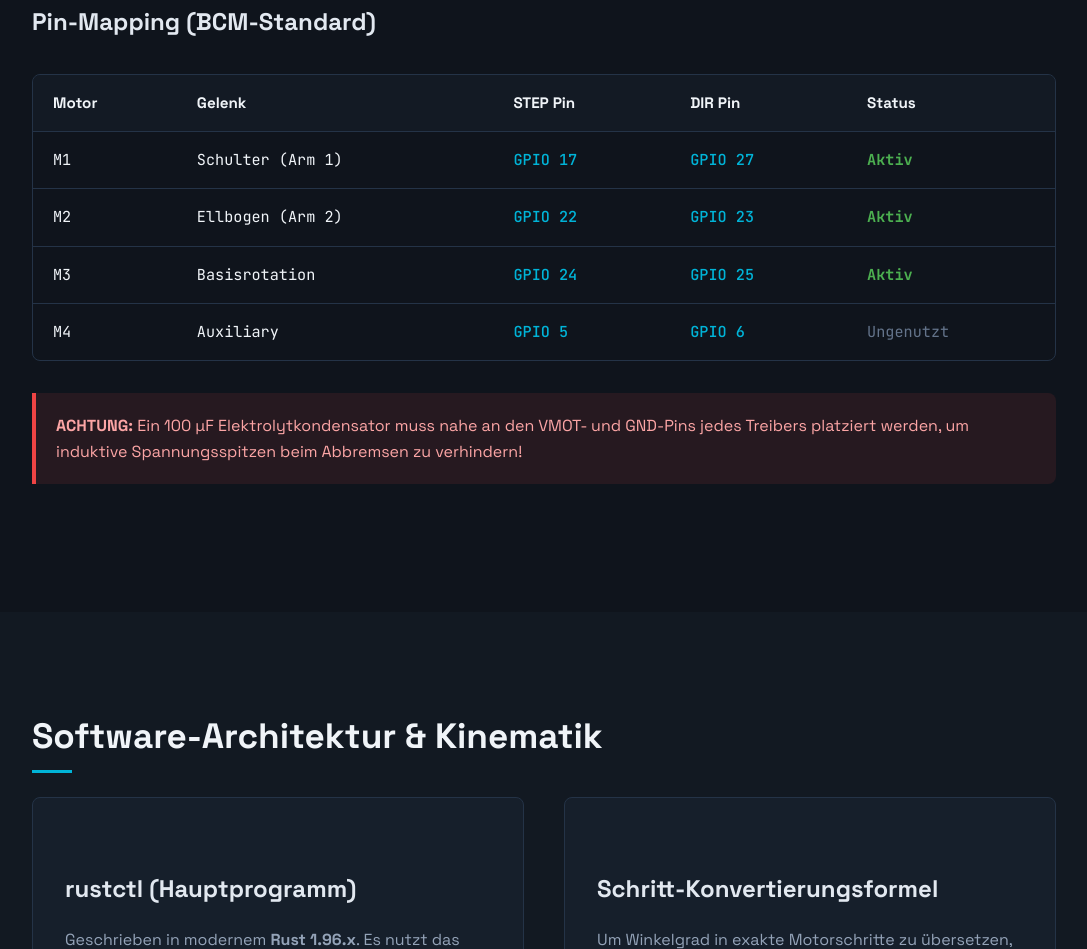
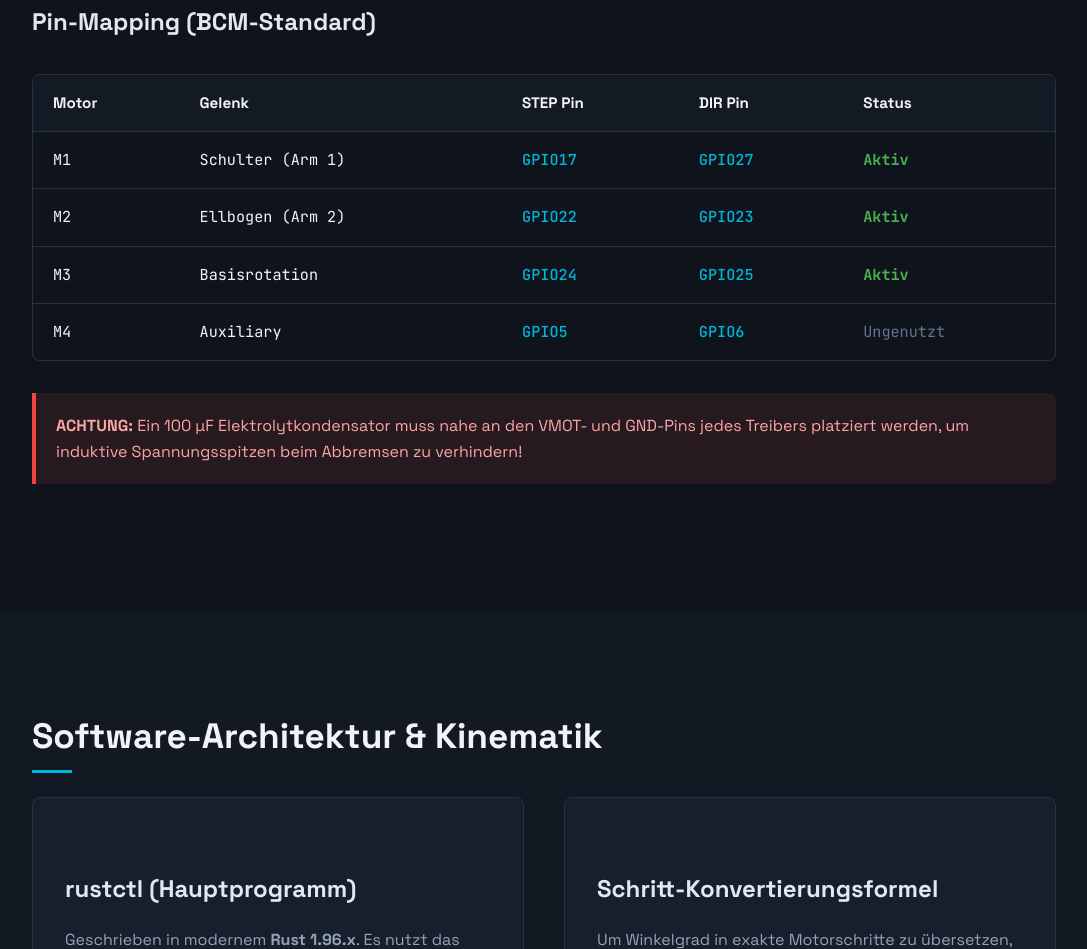
Before and after one commit to LucaGurr/robosite, a plain HTML site: page index.html in a window 1280 px wide. Shown: the part 2587-3536 px from the top of the page, without its empty margins (96-1183 px from the left). Drawn offline with nearby package versions, Linux system fonts and the light colour scheme.

Commit message:
removed unnecessary spaces

```diff
--- a/index.html
+++ b/index.html
@@ -132,29 +132,29 @@
                     <tr>
                         <td>M1</td>
                         <td>Schulter (Arm 1)</td>
-                        <td><span class="pin">GPIO 17</span></td>
-                        <td><span class="pin">GPIO 27</span></td>
+                        <td><span class="pin">GPIO17</span></td>
+                        <td><span class="pin">GPIO27</span></td>
                         <td><span class="status-ok">Aktiv</span></td>
                     </tr>
                     <tr>
                         <td>M2</td>
                         <td>Ellbogen (Arm 2)</td>
-                        <td><span class="pin">GPIO 22</span></td>
-                        <td><span class="pin">GPIO 23</span></td>
+                        <td><span class="pin">GPIO22</span></td>
+                        <td><span class="pin">GPIO23</span></td>
                         <td><span class="status-ok">Aktiv</span></td>
                     </tr>
                     <tr>
                         <td>M3</td>
                         <td>Basisrotation</td>
-                        <td><span class="pin">GPIO 24</span></td>
-                        <td><span class="pin">GPIO 25</span></td>
+                        <td><span class="pin">GPIO24</span></td>
+                        <td><span class="pin">GPIO25</span></td>
                         <td><span class="status-ok">Aktiv</span></td>
                     </tr>
                     <tr>
                         <td>M4</td>
                         <td>Auxiliary</td>
-                        <td><span class="pin">GPIO 5</span></td>
-                        <td><span class="pin">GPIO 6</span></td>
+                        <td><span class="pin">GPIO5</span></td>
+                        <td><span class="pin">GPIO6</span></td>
                         <td><span class="status-unused">Ungenutzt</span></td>
                     </tr>
                 </tbody>
```
